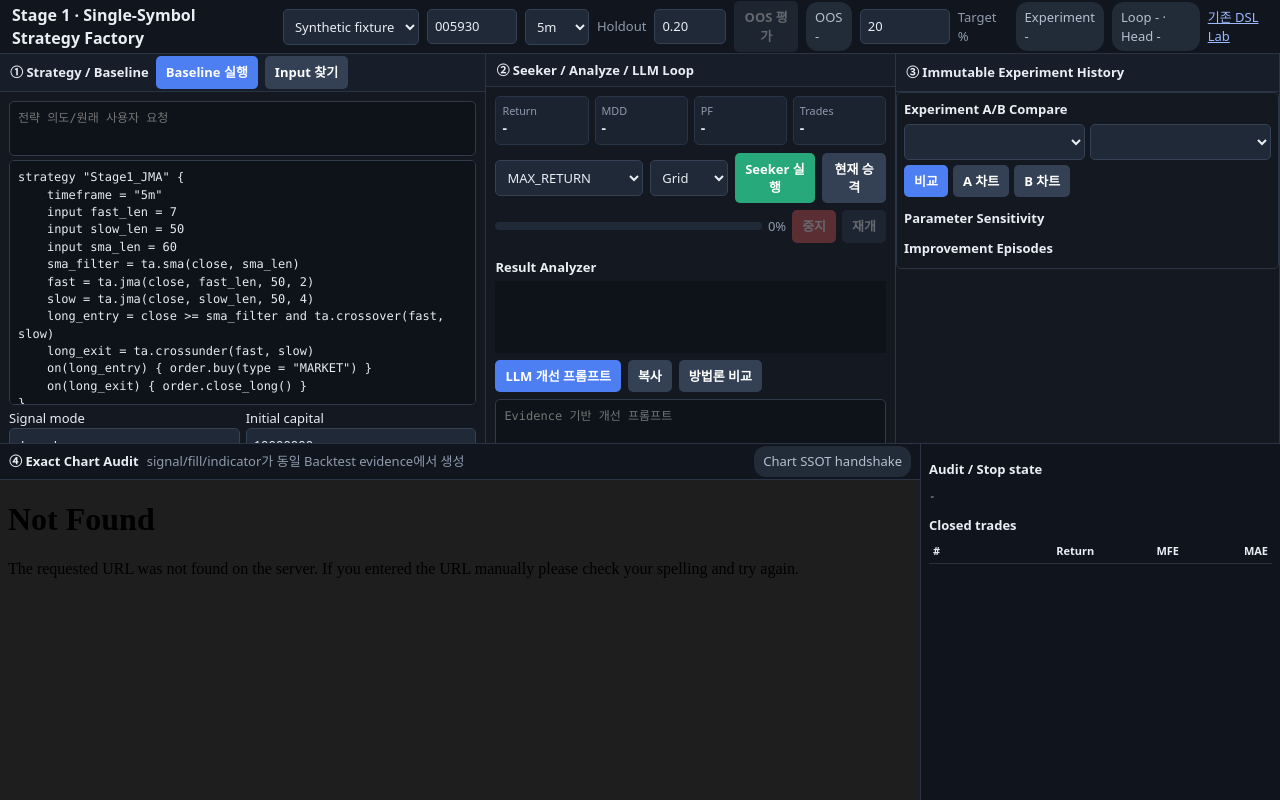
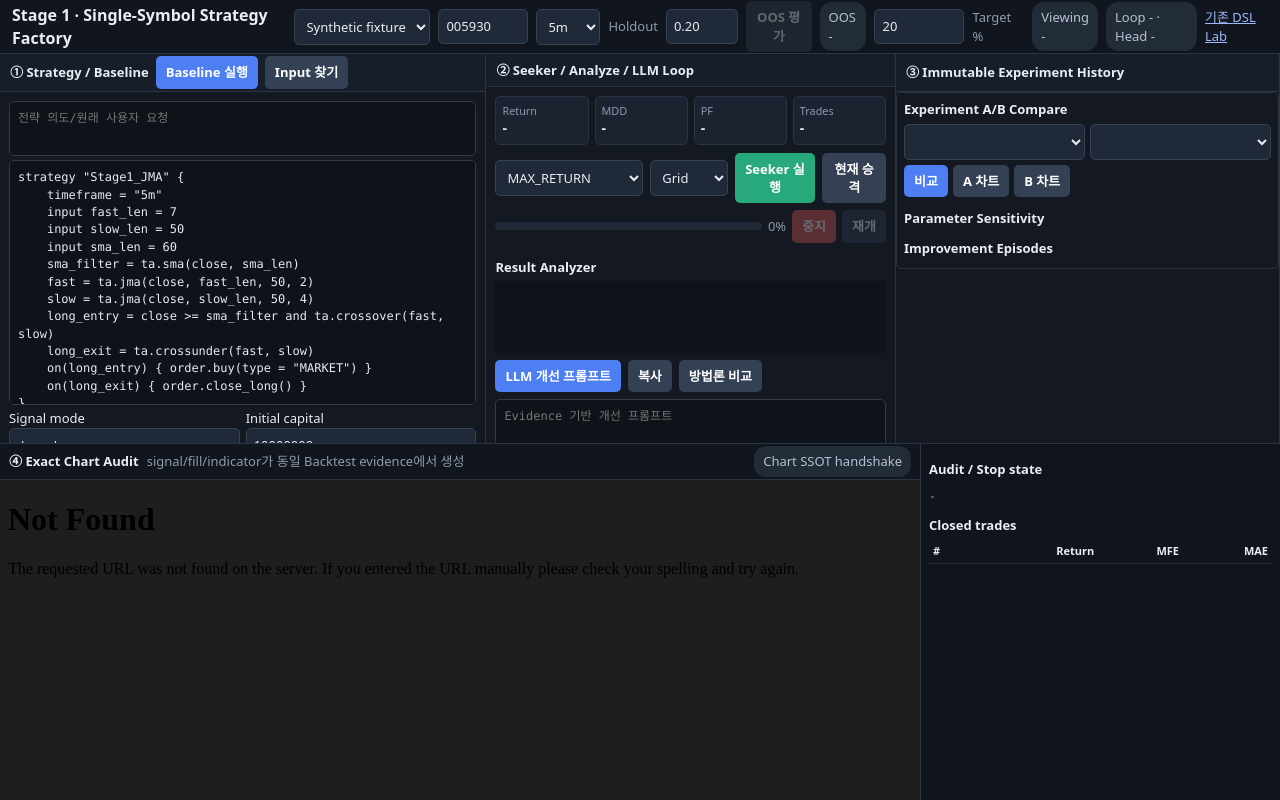
Before and after one commit to hoonoh57/dsl, a Python web app: template core/templates/stage1.html in a window 1280 px wide. Run offline with Jinja, Linux system fonts and the light colour scheme; the template is opened without the code that fills it, so the values that code supplies are empty.

Commit message:
ui: clarify viewed candidate versus applied head

```diff
--- a/core/templates/stage1.html
+++ b/core/templates/stage1.html
@@ -13,7 +13,7 @@
 <select id="source" class="control"><option value="synthetic_fixture">Synthetic fixture</option><option value="kiwoom">Kiwoom REST</option></select>
 <input id="symbol" class="control" value="005930" style="width:90px"><select id="timeframe" class="control"><option>1m</option><option>3m</option><option selected>5m</option><option>15m</option><option>30m</option><option>60m</option><option>1d</option></select>
 <input id="target" class="control" type="number" step="0.1" value="20" title="목표 수익률 %" style="width:90px"><span class="muted">Target %</span>
-<div class="grow statusline" id="status">Ready</div><span class="badge" id="current">Experiment -</span><a href="/" style="color:#9eb8ff">기존 DSL Lab</a></header>
+<div class="grow statusline" id="status">Ready</div><span class="badge" id="current">Viewing -</span><a href="/" style="color:#9eb8ff">기존 DSL Lab</a></header>
 <section class="workspace">
 <div class="pane"><div class="head">① Strategy / Baseline <button id="run" class="primary">Baseline 실행</button><button id="discover">Input 찾기</button></div><div class="body">
 <textarea id="intent" class="editor" style="height:55px" placeholder="전략 의도/원래 사용자 요청"></textarea>
@@ -40,7 +40,7 @@
 <div class="row" style="margin-top:7px"><button id="feedback" class="primary">LLM 개선 프롬프트</button><button id="copy">복사</button><button id="methodology">방법론 비교</button></div>
 <textarea id="prompt" class="editor prompt" readonly placeholder="Evidence 기반 개선 프롬프트"></textarea>
 <textarea id="response" class="editor response" placeholder="LLM 응답 전체를 붙여넣기"></textarea>
-<div class="row"><input id="hypothesis" class="control grow" placeholder="가설 요약"><button id="apply" class="good">응답 적용·실행</button></div>
+<div class="row"><input id="hypothesis" class="control grow" placeholder="가설 요약"><button id="apply" class="good">후보 검증·실행</button></div>
 </div></div>
 <div class="pane history"><div class="head">③ Immutable Experiment History</div><div class="body list" id="history"></div></div>
 </section>
```
